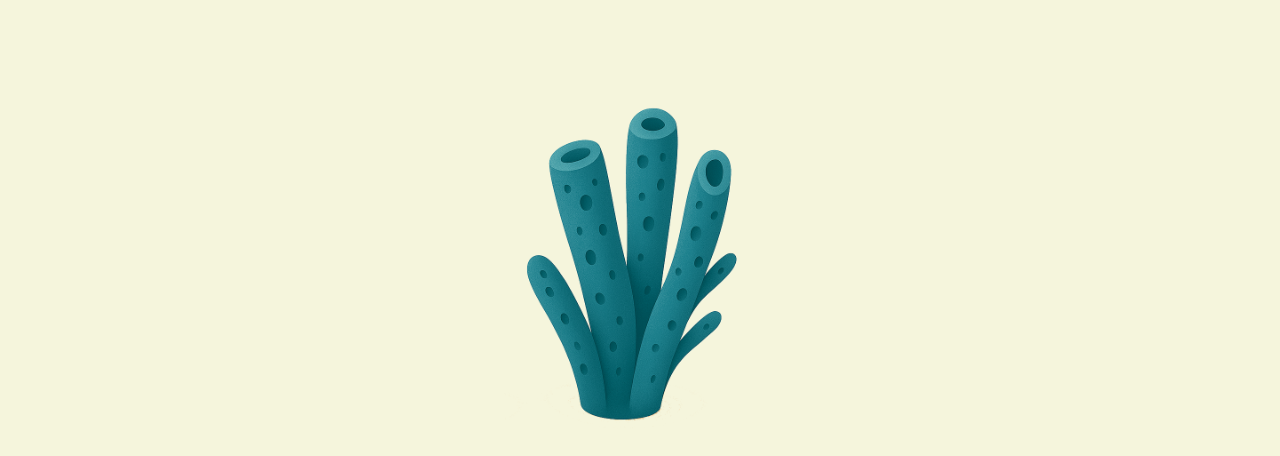
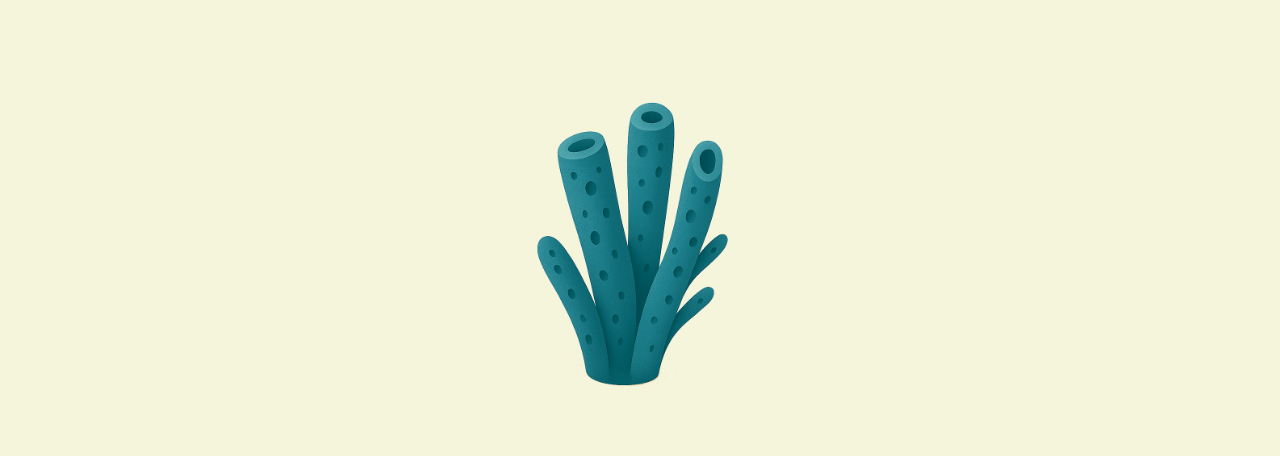
Before and after one commit to ViniciusDadalte/FiloMania, a plain HTML site: page pages/poriferos.html in a window 1280 px wide. Shown: the part 61-517 px from the top of the page. Drawn offline with Linux system fonts and the light colour scheme; a web font is replaced by a local one.

Commit message:
Diminui o tamanho de uma imagem lá

```diff
--- a/css/poriferos.css
+++ b/css/poriferos.css
@@ -48,7 +48,7 @@ nav a:hover {
 }
 
 .imagem-bio {
-  max-width: 55%;
+  max-width: 50%;
   height: auto;
 }
 
```
